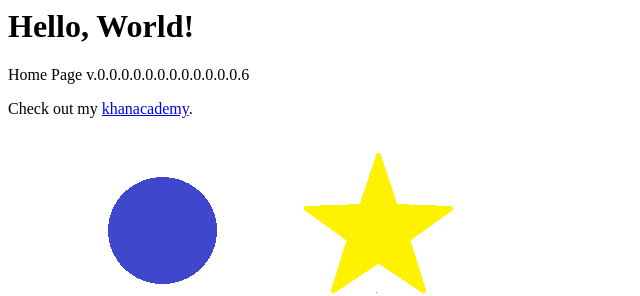
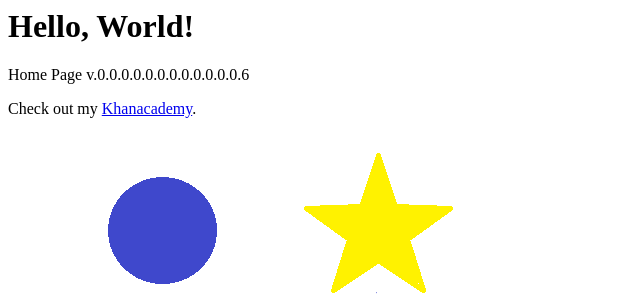
Before and after one commit to livpettys/livpettys.github.io, a plain HTML site: page index.html in a window 1280 px wide. Shown: the full height of the page, 0-640 px from the left. Drawn offline with Linux system fonts and the light colour scheme.

Commit message:
Uppercase K

```diff
--- a/index.html
+++ b/index.html
@@ -15,7 +15,7 @@
 	<p>
 		Check out my
 
-	<a href="https://www.khanacademy.org/profile/apettys/">  khanacademy</a>.
+	<a href="https://www.khanacademy.org/profile/apettys/">  Khanacademy</a>.
 
 	</p>
 
```
